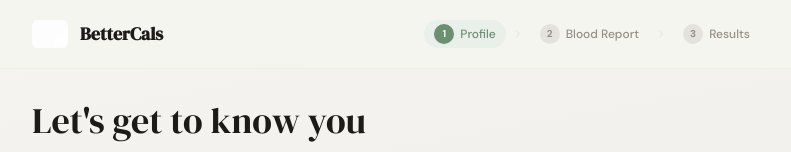
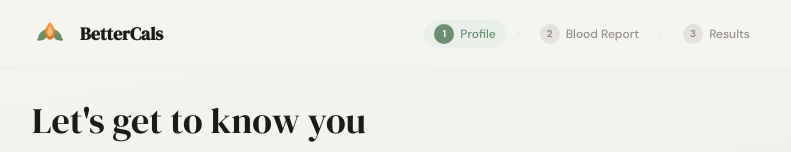
Before and after one commit to cyrusamalan/BetterCals, a Next.js app: page / in a window 1280 px wide. Shown: the top 152 px of the page, without its empty margins (244-1035 px from the left). Built offline with nearby package versions, Linux system fonts and the light colour scheme.

Commit message:
chore: replace logo image with SVG mark
Add BetterCalsMark component and use it in headers; remove raster logo assets.

Made-with: Cursor

```diff
--- a/app/page.tsx
+++ b/app/page.tsx
@@ -2,11 +2,11 @@
 
 import { useState } from 'react';
 import { Heart, Activity, FileText, Droplets, ChevronRight } from 'lucide-react';
-import Image from 'next/image';
 import TDEEForm from '@/components/TDEEForm';
 import BloodReportUploader from '@/components/BloodReportUploader';
 import BloodValuesForm from '@/components/BloodValuesForm';
 import BloodTestDashboard from '@/components/BloodTestDashboard';
+import BetterCalsMark from '@/components/BetterCalsMark';
 import {
   UserProfile,
   BloodMarkers,
@@ -132,15 +132,8 @@ export default function Home() {
       >
         <div className="max-w-3xl mx-auto px-5 py-4 flex items-center justify-between">
           <div className="flex items-center gap-3">
-            <div className="w-9 h-9 rounded-xl overflow-hidden flex items-center justify-center bg-transparent">
-              <Image
-                src="/brand/bettercals-mark.png"
-                alt="BetterCals"
-                width={64}
-                height={64}
-                className="w-full h-full object-contain"
-                priority
-              />
+            <div className="w-9 h-9 flex items-center justify-center">
+              <BetterCalsMark className="w-9 h-9" />
             </div>
             <div>
               <h1 className="text-lg font-bold font-display" style={{ color: 'var(--text-primary)' }}>
--- /dev/null
+++ b/components/BetterCalsMark.tsx
@@ -0,0 +1,58 @@
+'use client';
+
+import clsx from 'clsx';
+
+export default function BetterCalsMark({
+  className,
+  title = 'BetterCals',
+}: {
+  className?: string;
+  title?: string;
+}) {
+  return (
+    <svg
+      viewBox="0 0 64 64"
+      width="64"
+      height="64"
+      className={clsx('block', className)}
+      role="img"
+      aria-label={title}
+      xmlns="http://www.w3.org/2000/svg"
+    >
+      <title>{title}</title>
+      <defs>
+        <linearGradient id="bc-flame" x1="0" y1="0" x2="0" y2="1">
+          <stop offset="0%" stopColor="#F6A44B" />
+          <stop offset="55%" stopColor="#F1842B" />
+          <stop offset="100%" stopColor="#D86A1B" />
+        </linearGradient>
+        <linearGradient id="bc-leaf" x1="0" y1="0" x2="1" y2="1">
+          <stop offset="0%" stopColor="#7A9A73" />
+          <stop offset="100%" stopColor="#5F7F59" />
+        </linearGradient>
+      </defs>
+
+      {/* Leaves */}
+      <path
+        d="M11 40c0-10 10-18 21-18-2 12-8 22-21 22-1.5 0-2-.7-2-4z"
+        fill="url(#bc-leaf)"
+      />
+      <path
+        d="M53 40c0-10-10-18-21-18 2 12 8 22 21 22 1.5 0 2-.7 2-4z"
+        fill="url(#bc-leaf)"
+        opacity="0.98"
+      />
+
+      {/* Flame */}
+      <path
+        d="M32 10c6.5 8 8.5 13.5 8.5 18.5C40.5 36 36.8 42 32 42s-8.5-6-8.5-13.5C23.5 23.5 25.5 18 32 10z"
+        fill="url(#bc-flame)"
+      />
+      <path
+        d="M32 18c3.7 4.7 4.8 8 4.8 10.9 0 4.2-2.2 7.6-4.8 7.6s-4.8-3.4-4.8-7.6c0-2.9 1.1-6.2 4.8-10.9z"
+        fill="#FFD6A3"
+        opacity="0.7"
+      />
+    </svg>
+  );
+}
--- a/components/BloodTestDashboard.tsx
+++ b/components/BloodTestDashboard.tsx
@@ -1,9 +1,9 @@
 'use client';
 
 import dynamic from 'next/dynamic';
-import Image from 'next/image';
 import { AnalysisResult, BloodMarkers, Insight, UserProfile } from '@/types';
 import { REFERENCE_RANGES, getMarkerStatus } from '@/lib/bloodParser';
+import BetterCalsMark from '@/components/BetterCalsMark';
 import {
   Heart,
   Flame,
@@ -383,16 +383,7 @@ export default function BloodTestDashboard({ result, markers, profile, onReset }
             New Analysis
           </button>
           <div className="flex items-center gap-2">
-            <div className="w-6 h-6 rounded-lg overflow-hidden bg-transparent flex items-center justify-center">
-              <Image
-                src="/brand/bettercals-mark.png"
-                alt="BetterCals"
-                width={48}
-                height={48}
-                className="w-full h-full object-contain"
-                priority
-              />
-            </div>
+            <BetterCalsMark className="w-6 h-6" />
             <span className="text-sm font-bold font-display" style={{ color: 'var(--text-primary)' }}>BetterCals</span>
           </div>
         </div>
```
Also changed, not shown: public/brand/bettercals-logo.png (deleted), public/brand/bettercals-mark.png (deleted).
